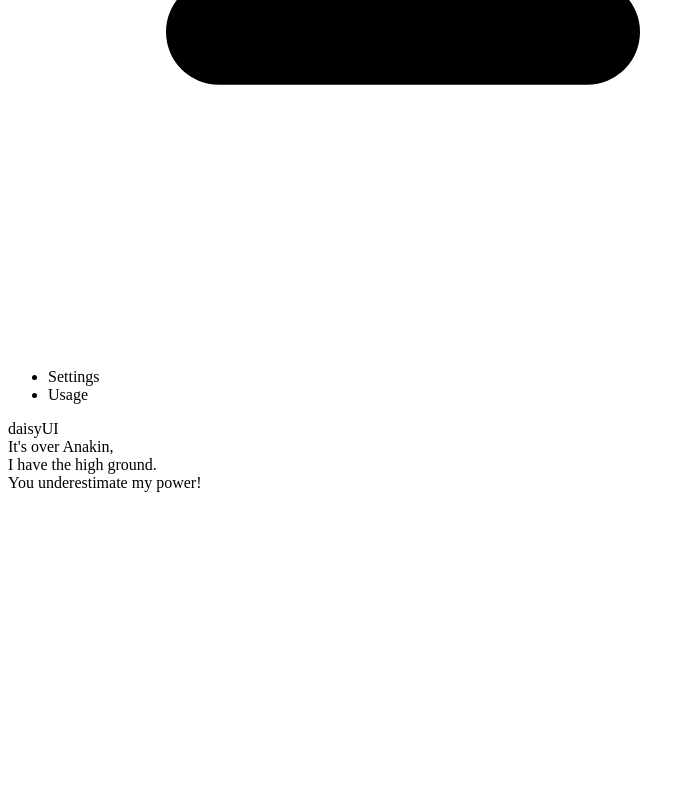
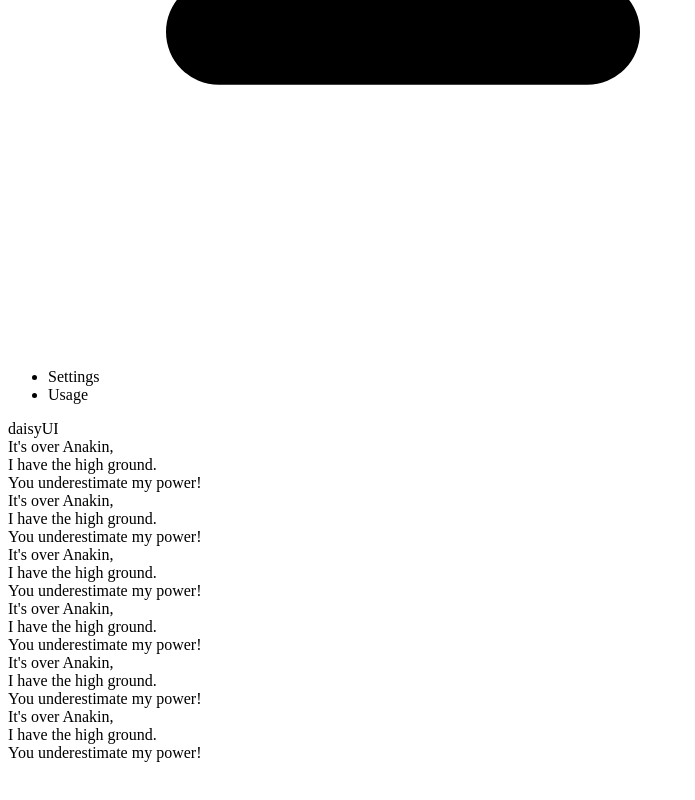
Before and after one commit to its-saran/svelte-daisy, a SvelteKit app: page / in a window 1280 px wide. Shown: the part 944-1744 px from the top of the page, without its empty margins (0-695 px from the left). Built offline with nearby package versions, Linux system fonts and the light colour scheme.

Commit message:
Remove controls

```diff
--- a/src/routes/+page.svelte
+++ b/src/routes/+page.svelte
@@ -27,6 +27,36 @@
         </div>
     </div>
     <div class="playground px-4 py-4 flex flex-col gap-4 pt-20 pb-4">
+        <div class="chat chat-start">
+            <div class="chat-bubble">It's over Anakin, <br/>I have the high ground.</div>
+        </div>
+        <div class="chat chat-end">
+            <div class="chat-bubble">You underestimate my power!</div>
+        </div>
+        <div class="chat chat-start">
+            <div class="chat-bubble">It's over Anakin, <br/>I have the high ground.</div>
+        </div>
+        <div class="chat chat-end">
+            <div class="chat-bubble">You underestimate my power!</div>
+        </div>
+        <div class="chat chat-start">
+            <div class="chat-bubble">It's over Anakin, <br/>I have the high ground.</div>
+        </div>
+        <div class="chat chat-end">
+            <div class="chat-bubble">You underestimate my power!</div>
+        </div>
+        <div class="chat chat-start">
+            <div class="chat-bubble">It's over Anakin, <br/>I have the high ground.</div>
+        </div>
+        <div class="chat chat-end">
+            <div class="chat-bubble">You underestimate my power!</div>
+        </div>
+        <div class="chat chat-start">
+            <div class="chat-bubble">It's over Anakin, <br/>I have the high ground.</div>
+        </div>
+        <div class="chat chat-end">
+            <div class="chat-bubble">You underestimate my power!</div>
+        </div>
         <div class="chat chat-start">
             <div class="chat-bubble">It's over Anakin, <br/>I have the high ground.</div>
         </div>
```
